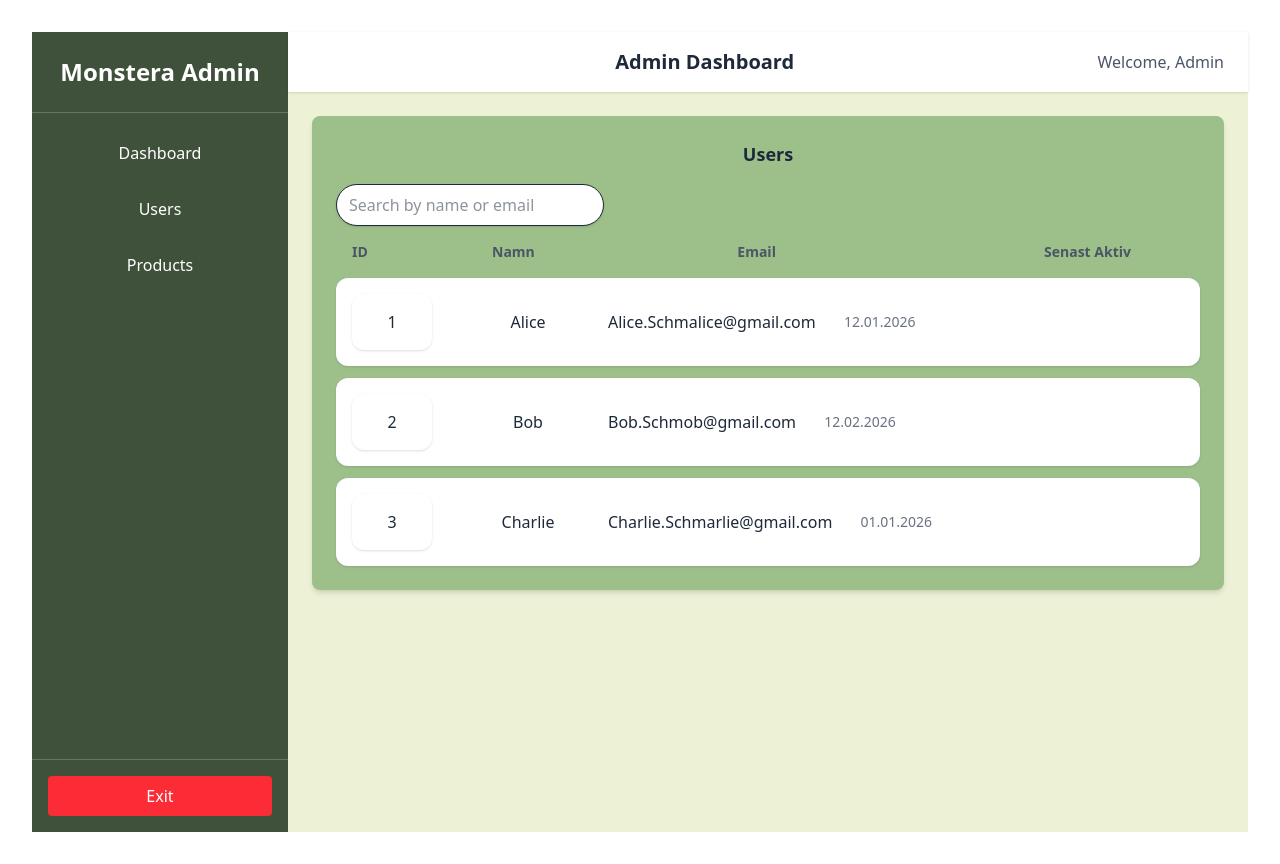
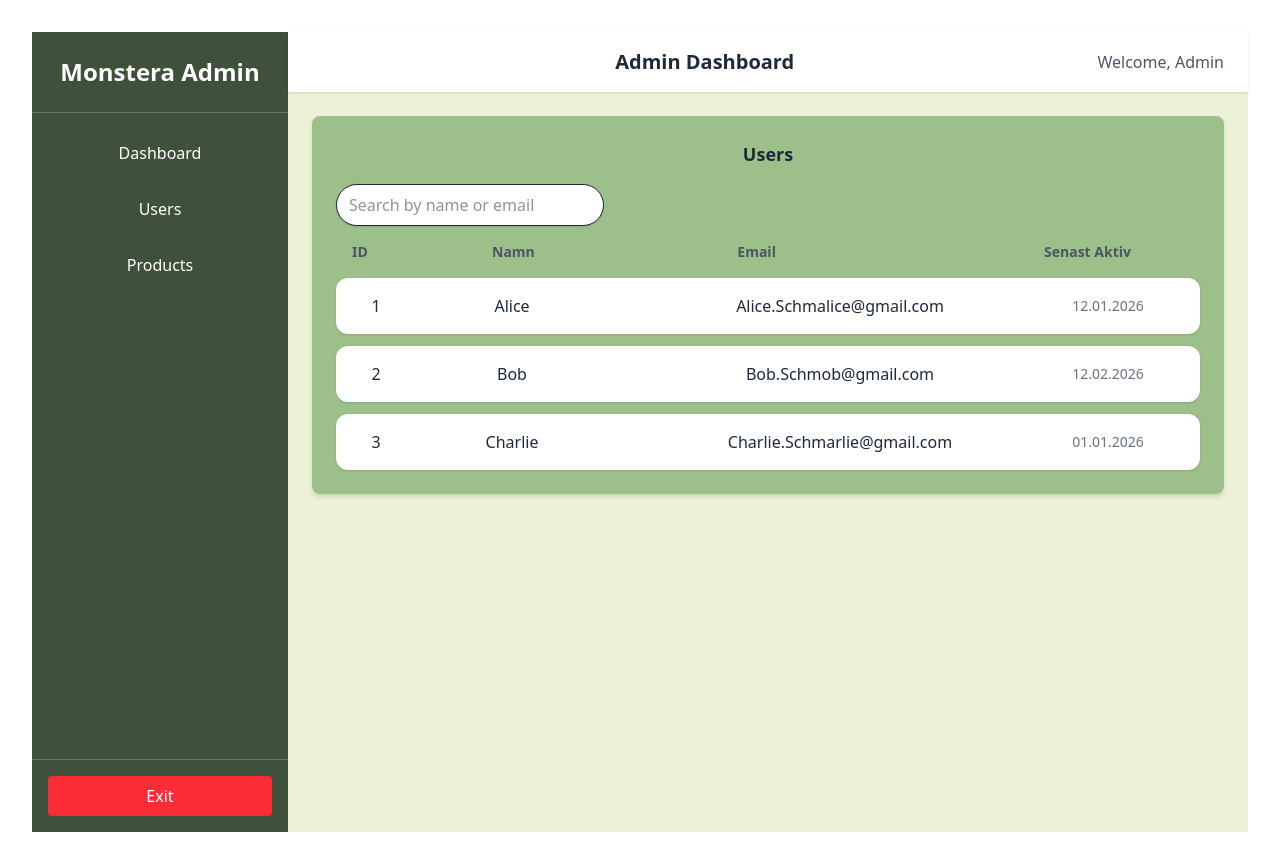
Before and after one commit to CNA-26/admin-frontend, a React (Vite) app in the folder admin-frontend/: page / in a window 1280 px wide. Built offline with nearby package versions, Linux system fonts and the light colour scheme.

Commit message:
liten fix

```diff
--- a/admin-frontend/src/components/users/ShowUsers.tsx
+++ b/admin-frontend/src/components/users/ShowUsers.tsx
@@ -54,7 +54,7 @@ const ShowUsers = () => {
                     const info = userInfo.find((u) => u.id === user.id);
 
                     return (
-                        <div key={user.id} className=/*"border-b hover:bg-gray-50"*/ "grid grid-cols-[80px_1fr_2fr_140px] bg-white rounded-xl shadow-sm hover:shadow-md hover:-translate-y-0.5 transition p-4 items-center">
+                        <div key={user.id} /*className="border-b hover:bg-gray-50" "grid grid-cols-[80px_1fr_2fr_140px] bg-white rounded-xl shadow-sm hover:shadow-md hover:-translate-y-0.5 transition p-4 items-center"*/>
                             <div
                                 onClick={() => toggleUser(user.id)}
                                 className="grid grid-cols-[80px_1fr_2fr_140px] bg-white rounded-xl shadow-sm hover:shadow-md hover:-translate-y-0.5 transition p-4 items-center cursor-pointer"
```
